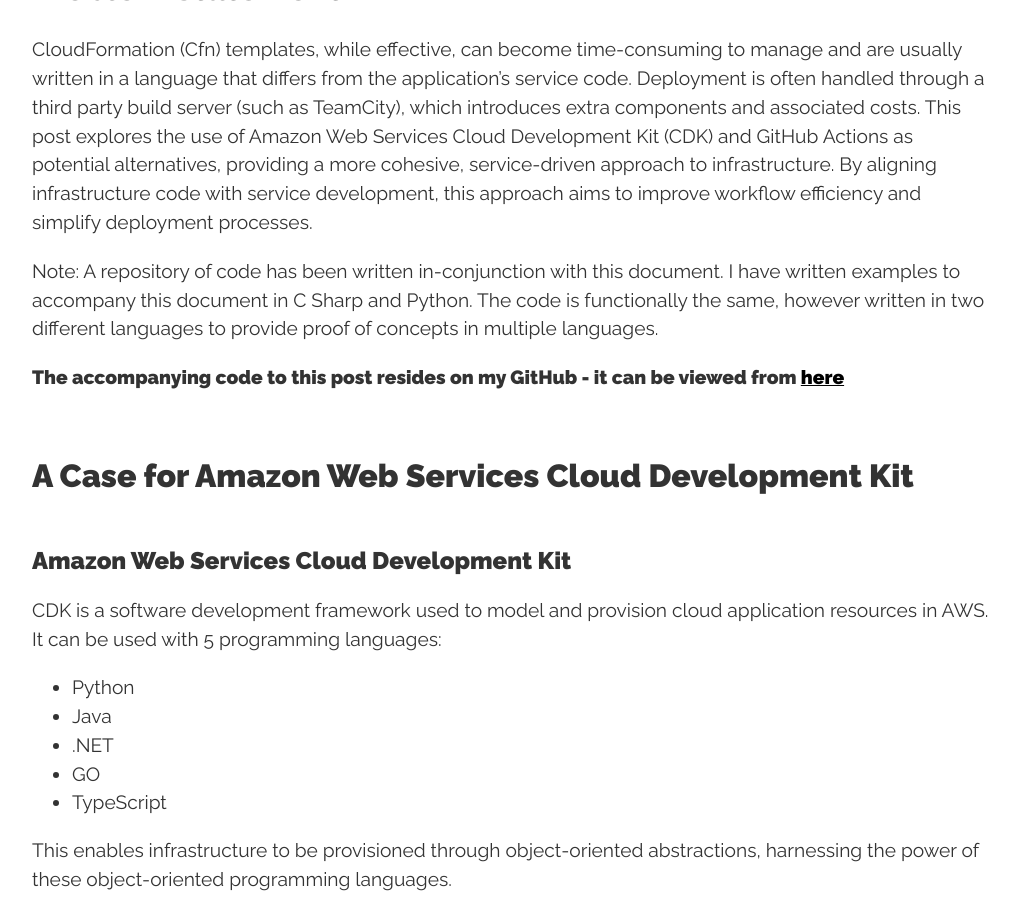
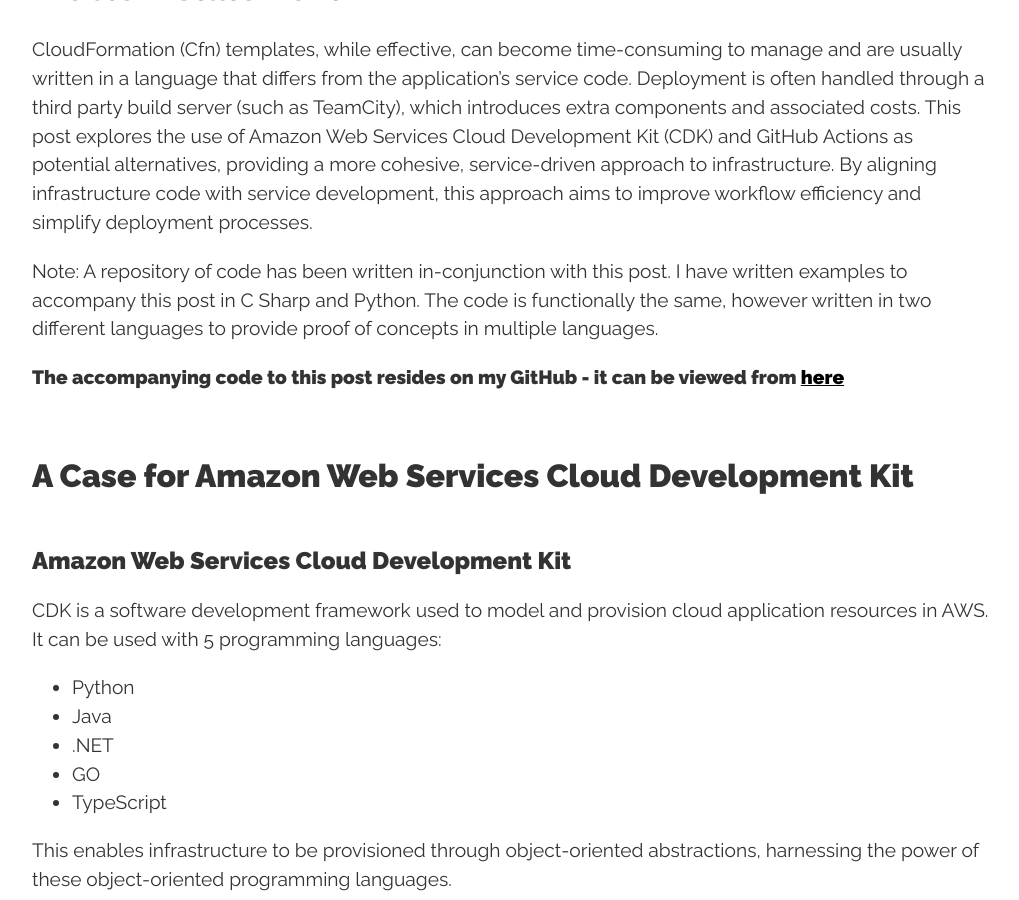
Before and after one commit to conanmercer/conanmercer.github.io, a Jekyll site: the page built from _posts/2024-09-22-aws-cdk.md, in a window 1280 px wide and 900 px high, scrolled down 709 px. Shown: the whole window, without its empty margins (128-1147 px from the left). Built offline with Jekyll 4.4.1, drawn with Linux system fonts in a browser that asks for light colours; nearby versions of some CDN libraries; some web fonts are replaced; some of the changed text lies outside the part shown.

Commit message:
update, spelling

```diff
--- a/_posts/2024-09-22-aws-cdk.md
+++ b/_posts/2024-09-22-aws-cdk.md
@@ -24,8 +24,8 @@
 </p>
 
 <p>
-Note: A repository of code has been written in-conjunction with this document. I have written
-examples to accompany this document in C Sharp and Python. The code is functionally the same,
+Note: A repository of code has been written in-conjunction with this post. I have written
+examples to accompany this post in C Sharp and Python. The code is functionally the same,
 however written in two different languages to provide proof of concepts in multiple languages.
 </p>
 
@@ -62,7 +62,7 @@
 fed into TeamCity (or similar build servers) to request, maintain, provision, and destroy stacks. CDK
 outputs Cfn, so the end result is the same, however using CDK can simplify, automate, and organise
 code more efficiently. It also comes with more benefits which are discussed in detail throughout the
-rest of this document.
+rest of this post.
 </p>
 
 <h4>Advantages over Terraform</h4>
```
Also changed, not shown: other parts of _posts/2024-09-22-aws-cdk.md (+1 -1 lines).
